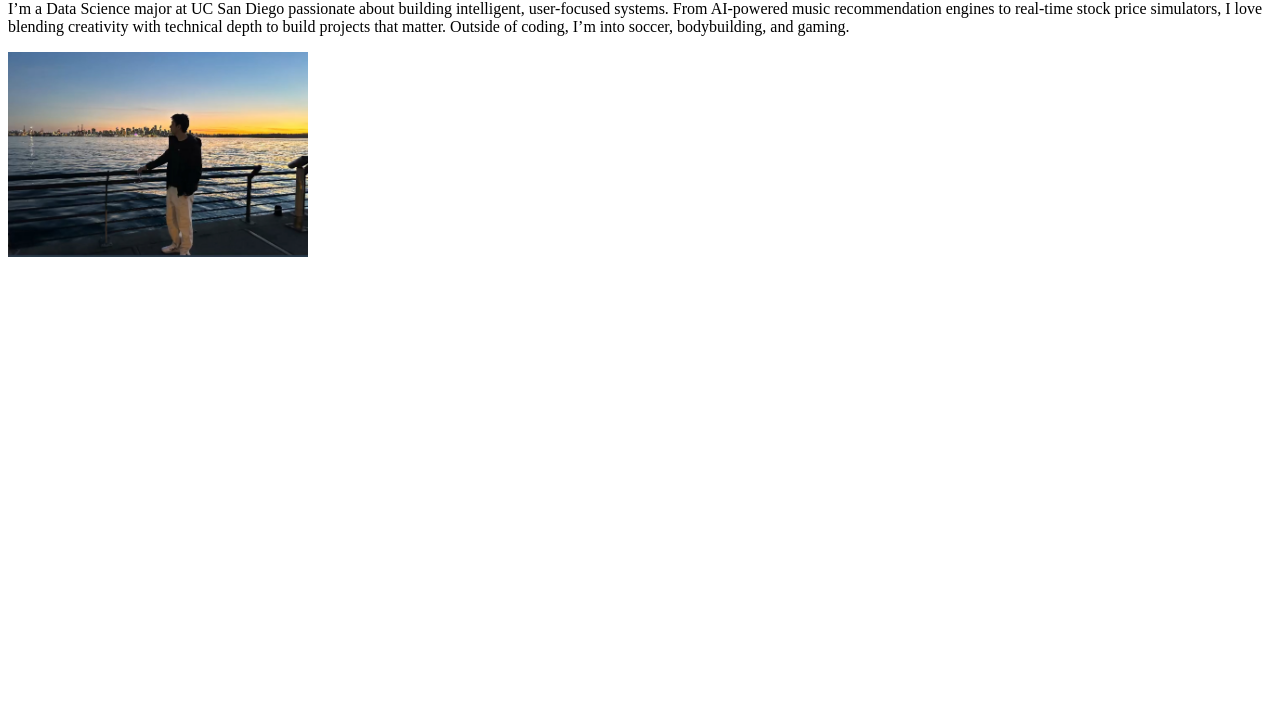
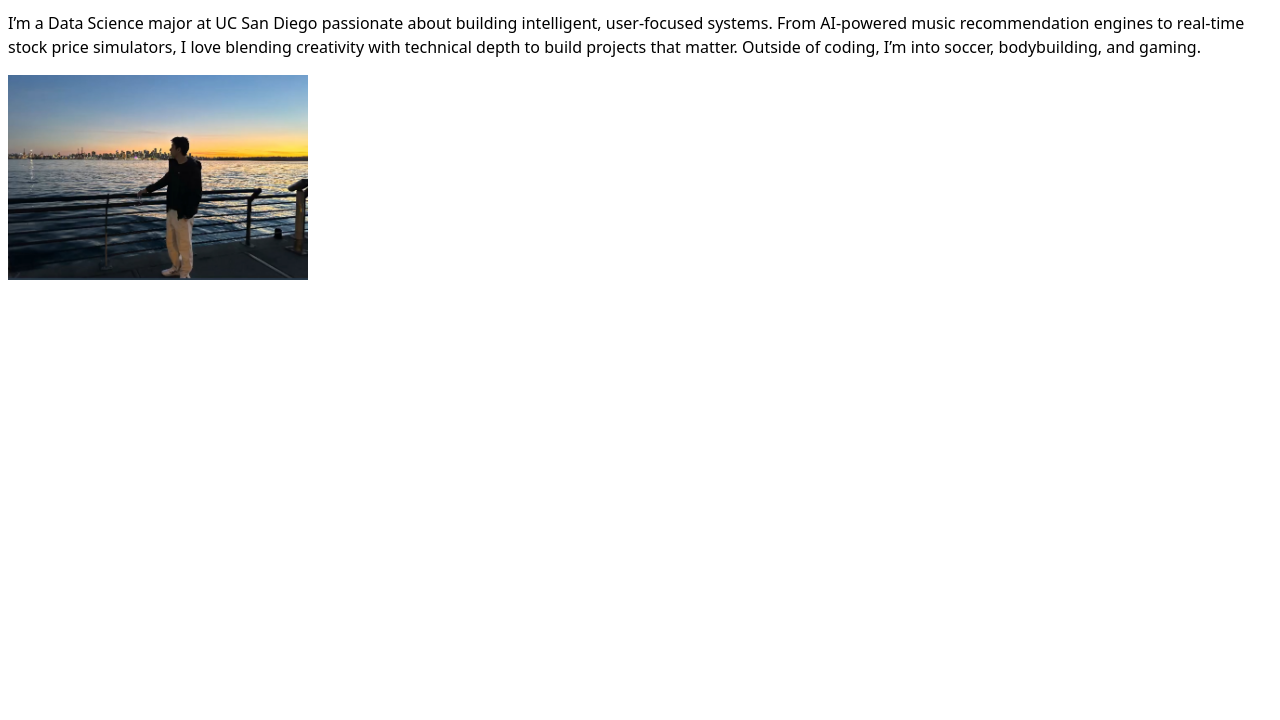
Before and after one commit to Igosain08/Portfolio, a plain HTML site: page index.html in a window 1280 px wide. Shown: the part 80-800 px from the top of the page. Drawn offline with Linux system fonts and the light colour scheme.

Commit message:
Add CSS stylesheet for base styling

```diff
--- a/index.html
+++ b/index.html
@@ -4,6 +4,8 @@
     <meta charset="UTF-8">
     <meta name="viewport" content="width=device-width, initial-scale=1.0">
     <title>Ishaan Gosain: Personal site and portfolio</title>
+    <link rel="stylesheet" href="style.css">
+
 </head>
 <body>
     <h1>Ishaan Gosain</h1>
@@ -15,4 +17,6 @@
 </body>
 <img src="images/profile.jpeg" alt="Photo of me on a beach" width="300">
 
+
+
 </html>
--- /dev/null
+++ b/style.css
@@ -0,0 +1,5 @@
+body {
+    /* Set line height to 1.5 times the font size
+       and use the OS’s UI font as the website font */
+    font: 100%/1.5 system-ui;
+  }
```
